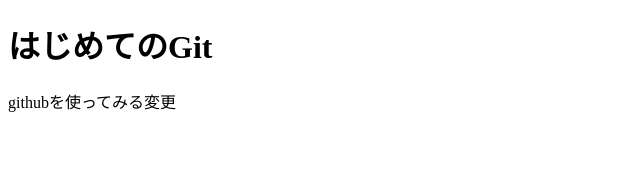
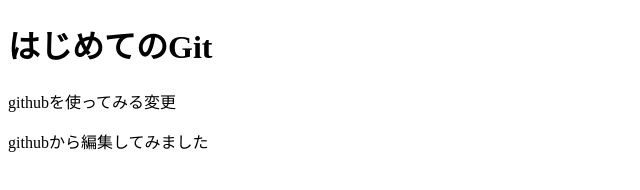
Before and after one commit to yaswatan/yaswatan.github.io, a plain HTML site: page index.html in a window 1280 px wide. Shown: the whole page, without its empty margins (0-640 px from the left). Drawn offline with Linux system fonts and the light colour scheme.

Commit message:
Update index.html

```diff
--- a/index.html
+++ b/index.html
@@ -8,5 +8,6 @@
 <body>
   <h1>はじめてのGit</h1>
   <p>githubを使ってみる変更</p>
+  <p>githubから編集してみました</p>
 </body>
 </html>
```
